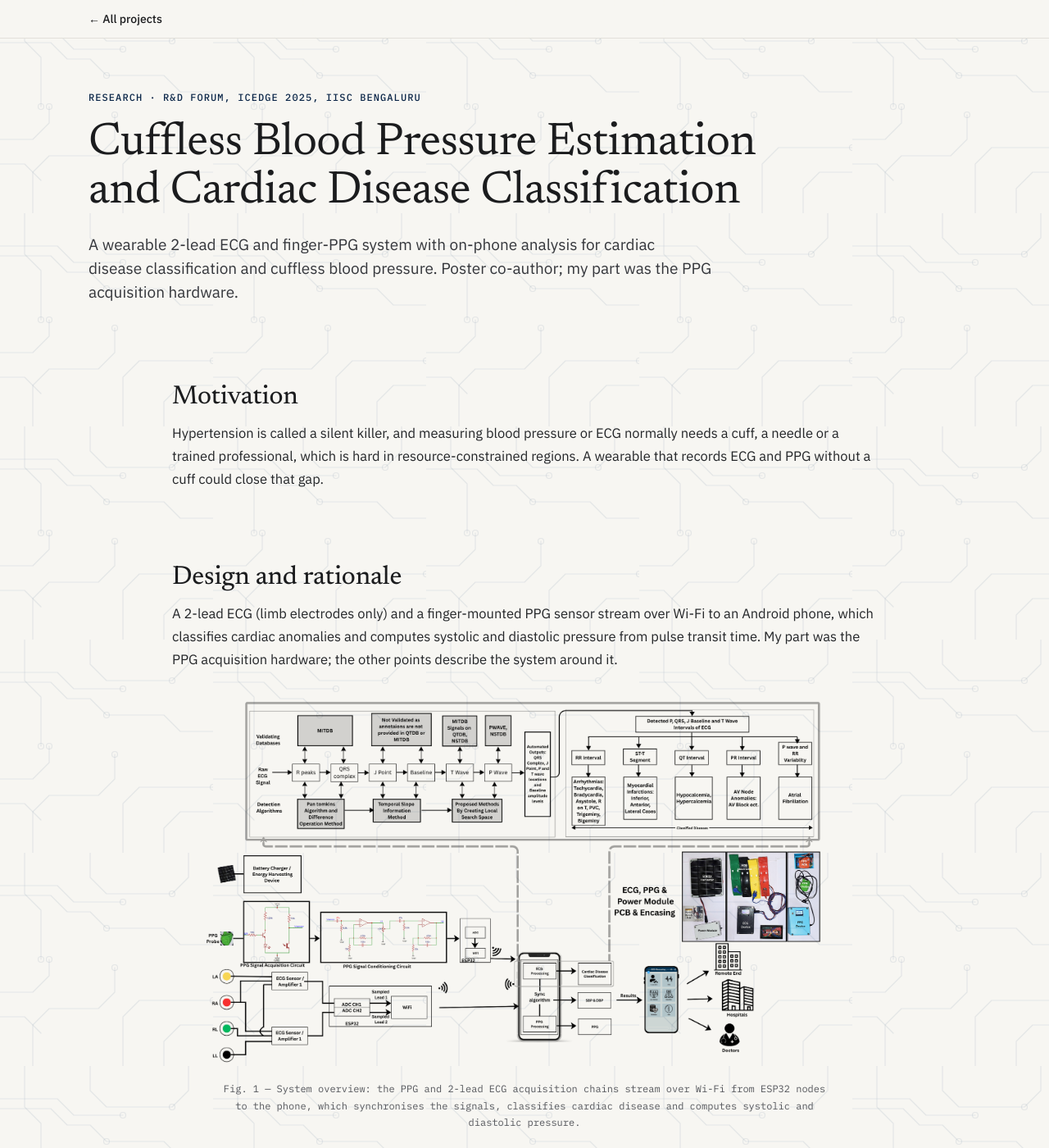
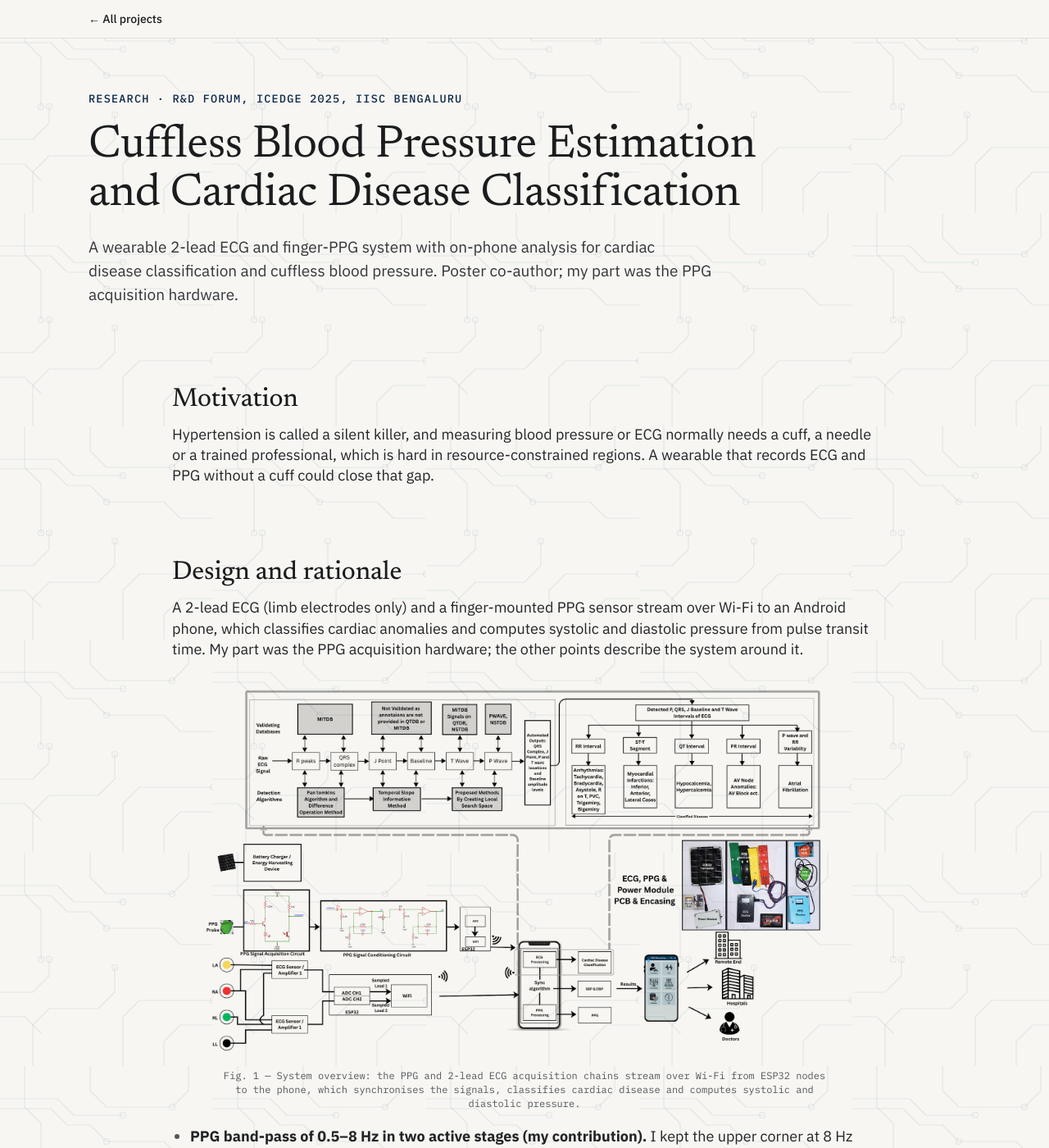
Before and after one commit to karthikm-22/karthikm-22.github.io, a Jekyll site: the page built from _projects/05-edge-classification.md, in a window 1280 px wide and 1400 px high. Shown: the whole window at 82% size. Built offline with Jekyll 4.4.1, drawn with Linux system fonts in a browser that asks for light colours.

Commit message:
Larger body text (18px / 1.4), 17px results tables, larger uppercase labels
Co-Authored-By: Claude Sonnet 5.5 <noreply@anthropic.com>
Claude-Session: https://claude.ai/code/session_01AKG1NoTwCQwdDbFKPKq22J

```diff
--- a/css/style.css
+++ b/css/style.css
@@ -19,10 +19,10 @@ p{text-wrap:pretty}
 .is-hidden{display:none!important}
 
 /* small mono labels */
-.eyebrow{font-family:var(--mono);font-size:12px;letter-spacing:.09em;font-weight:500;color:var(--label);text-transform:uppercase}
-.tag{font-family:var(--mono);font-size:11px;letter-spacing:.09em;font-weight:500;color:var(--label);text-transform:uppercase}
+.eyebrow{font-family:var(--mono);font-size:13.5px;letter-spacing:.09em;font-weight:500;color:var(--label);text-transform:uppercase}
+.tag{font-family:var(--mono);font-size:12.5px;letter-spacing:.09em;font-weight:500;color:var(--label);text-transform:uppercase}
 .meta{font-family:var(--mono);font-size:12px;color:var(--muted)}
-.label{font-family:var(--mono);font-size:11px;letter-spacing:.07em;font-weight:500;color:var(--muted);text-transform:uppercase}
+.label{font-family:var(--mono);font-size:12.5px;letter-spacing:.07em;font-weight:500;color:var(--muted);text-transform:uppercase}
 
 /* nav */
 .topnav{position:sticky;top:0;z-index:10;background:rgba(247,246,242,.94);backdrop-filter:blur(8px);-webkit-backdrop-filter:blur(8px);border-bottom:1px solid var(--line)}
@@ -38,7 +38,7 @@ p{text-wrap:pretty}
 .hero h1{margin:0;font-family:var(--serif);font-weight:400;font-size:clamp(42px,6vw,68px);line-height:1;letter-spacing:-.015em}
 .hero p{margin:0;font-size:18px;line-height:1.6;color:var(--body);max-width:560px}
 .hero .cgpa{margin-top:-8px;font-family:var(--mono);font-size:15px;font-weight:500;color:var(--ink)}
-.hero .cgpa .label{font-size:12px;margin-right:6px}
+.hero .cgpa .label{font-size:13.5px;margin-right:6px}
 .actions{display:flex;flex-wrap:wrap;gap:24px;align-items:center;padding-top:6px}
 .actions a{font-size:14px;font-weight:500}
 .btn{padding:12px 22px;background:var(--ink);color:var(--bg)!important;border-radius:6px}
@@ -63,7 +63,7 @@ a.card{transition:transform .2s ease}
 a.card:hover{transform:translateY(-3px);text-decoration:none;color:var(--ink)}
 .card-body{display:flex;flex-direction:column;gap:10px}
 .card h3{margin:0;font-family:var(--serif);font-weight:500;font-size:24px;letter-spacing:-.005em;line-height:1.25}
-.card p{margin:0;font-size:15px;line-height:1.6;color:var(--body)}
+.card p{margin:0;font-size:16px;line-height:1.45;color:var(--body)}
 .card .more{align-self:flex-start;margin-top:8px;padding:9px 16px;border:1px solid var(--accent);border-radius:6px;font-size:14px;font-weight:500;color:var(--accent);transition:background .15s ease,color .15s ease}
 a.card:hover .more{background:var(--accent);color:#fff}
 
@@ -79,18 +79,18 @@ a.card:hover .more{background:var(--accent);color:#fff}
 
 /* research / publications */
 .lede{margin:0;font-family:var(--serif);font-size:24px;line-height:1.4}
-.para{margin:0;font-size:16px;line-height:1.65;color:var(--body)}
+.para{margin:0;font-size:18px;line-height:1.4;color:var(--body)}
 .pub{display:flex;flex-direction:column;gap:6px}
 .pub+.pub{padding-top:24px;border-top:1px solid var(--line)}
 .pub .title{font-family:var(--serif);font-size:21px;line-height:1.35}
 .pub .note{font-size:14px;color:var(--body)}
 /* about + skills (two columns), contact */
-.kicker{font-family:var(--mono);font-size:12px;letter-spacing:.09em;font-weight:500;color:var(--label);text-transform:uppercase}
+.kicker{font-family:var(--mono);font-size:13.5px;letter-spacing:.09em;font-weight:500;color:var(--label);text-transform:uppercase}
 .about{display:grid;grid-template-columns:repeat(auto-fit,minmax(min(100%,400px),1fr));gap:48px 64px;align-items:start}
 .about .col{display:flex;flex-direction:column;gap:10px;min-width:0}
 .about h2{margin-bottom:14px}
 .about-text{display:flex;flex-direction:column;gap:16px}
-.about-text .para{font-size:16.5px;line-height:1.7}
+.about-text .para{font-size:18px;line-height:1.4}
 .skills{margin:0;border-top:1px dashed var(--line-2)}
 .skills{display:grid;grid-template-columns:max-content 1fr}
 .skills>div{display:grid;grid-column:1/-1;grid-template-columns:subgrid;align-items:baseline;gap:4px 20px;padding:14px 0;border-bottom:1px dashed var(--line-2);font-family:var(--mono);font-size:13.5px;line-height:1.5}
@@ -120,7 +120,7 @@ figcaption{font-family:var(--mono);font-size:12px;color:var(--muted)}
 .article>section:first-child{padding-top:56px}
 .article h2{margin:0;font-family:var(--serif);font-weight:450;font-size:32px;letter-spacing:-.005em}
 .article h3{margin:0;font-size:18px;font-weight:600}
-.article p,.article li{font-size:16.5px;line-height:1.7;color:var(--text)}
+.article p,.article li{font-size:18px;line-height:1.4;color:var(--text)}
 .article p{margin:0}
 .boxes{display:grid;grid-template-columns:repeat(auto-fit,minmax(220px,1fr));gap:12px}
 .box{background:var(--card);border:1px solid var(--line);border-radius:8px;padding:16px;display:flex;flex-direction:column;gap:6px}
@@ -134,7 +134,7 @@ figcaption{font-family:var(--mono);font-size:12px;color:var(--muted)}
 .rows{display:flex;flex-direction:column;border-top:1px solid var(--line)}
 .rows>div{display:flex;flex-wrap:wrap;gap:6px 24px;padding:16px 0;border-bottom:1px solid var(--line)}
 .rows b{flex:1 1 180px;font-size:15px}
-.rows span{flex:999 1 360px;font-size:15px;line-height:1.65;color:var(--body)}
+.rows span{flex:999 1 360px;font-size:16px;line-height:1.5;color:var(--body)}
 .article ol{margin:0;padding-left:22px;display:flex;flex-direction:column;gap:10px}
 .refs li{font-size:13.5px;line-height:1.55;color:var(--body)}
 .p-foot{display:flex;flex-wrap:wrap;justify-content:space-between;align-items:center;gap:16px;padding:40px 0 56px;margin-top:48px;border-top:1px solid var(--ink);font-size:14px}
@@ -147,16 +147,16 @@ figcaption{font-family:var(--mono);font-size:12px;color:var(--muted)}
 .prose>h3{margin:28px 0 0}
 .prose>*+*{margin-top:18px}
 .prose>h2+*,.prose>h3+*{margin-top:14px}
-.prose p,.prose li{font-size:16.5px;line-height:1.7;color:var(--text)}
+.prose p,.prose li{font-size:18px;line-height:1.4;color:var(--text)}
 .prose ul,.prose ol{padding-left:22px;display:flex;flex-direction:column;gap:10px;margin:18px 0 0}
 .prose ul{list-style:disc}
 .prose li::marker{color:var(--muted)}
 .prose code{font-family:var(--mono);font-size:.92em;background:#efede7;padding:1px 6px;border-radius:4px;color:var(--ink)}
 .prose pre{margin:0;background:var(--card);border:1px solid var(--line);border-radius:8px;padding:16px 20px;overflow-x:auto;font-family:var(--mono);font-size:14px;line-height:1.5;color:var(--ink)}
 .prose pre code{background:none;padding:0;border-radius:0;font-size:inherit}
-.prose table{width:100%;border-collapse:collapse;font-size:15px;font-variant-numeric:tabular-nums}
-.prose th{padding:0 12px 10px 0;border-bottom:1px solid var(--ink);text-align:left;font-family:var(--mono);font-size:11.5px;font-weight:500;letter-spacing:.07em;text-transform:uppercase;color:var(--muted)}
-.prose td{padding:11px 12px 11px 0;border-bottom:1px solid var(--line);color:var(--text)}
+.prose table{width:100%;border-collapse:collapse;font-size:17px;font-variant-numeric:tabular-nums}
+.prose th{padding:0 14px 12px 0;border-bottom:1px solid var(--ink);text-align:left;font-family:var(--mono);font-size:13px;font-weight:500;letter-spacing:.07em;text-transform:uppercase;color:var(--muted)}
+.prose td{padding:13px 14px 13px 0;border-bottom:1px solid var(--line);color:var(--text)}
 .prose th:last-child,.prose td:last-child{padding-right:0}
 /* Figures: an image followed by an *italic caption* in the same paragraph */
 .prose img{display:block;max-width:100%;height:auto;margin:0 auto;background:transparent;border-radius:6px;cursor:zoom-in;mix-blend-mode:multiply}
@@ -227,7 +227,7 @@ figcaption{font-family:var(--mono);font-size:12px;color:var(--muted)}
   .lede{font-size:20px;line-height:1.45}
   .pub .title{font-size:19px}
   .about{gap:44px}
-  .about-text .para{font-size:16px;line-height:1.65}
+  .about-text .para{font-size:17px;line-height:1.45}
   .skills>div{font-size:13px;padding:12px 0}
   .contact-links{font-size:14px}
   .skills>div{grid-template-columns:1fr}
@@ -240,7 +240,7 @@ figcaption{font-family:var(--mono);font-size:12px;color:var(--muted)}
   .prose>h2{padding-top:52px}
   .prose>h2:first-child{padding-top:36px}
   .article h2{font-size:26px}
-  .prose p,.prose li{font-size:16px;line-height:1.65}
+  .prose p,.prose li{font-size:17px;line-height:1.45}
   .fig-row,.fig-row.big{grid-template-columns:1fr;gap:14px}
   .fig-row.multi .txt{position:static}
   .fig-pair{grid-template-columns:1fr;gap:18px}
```
